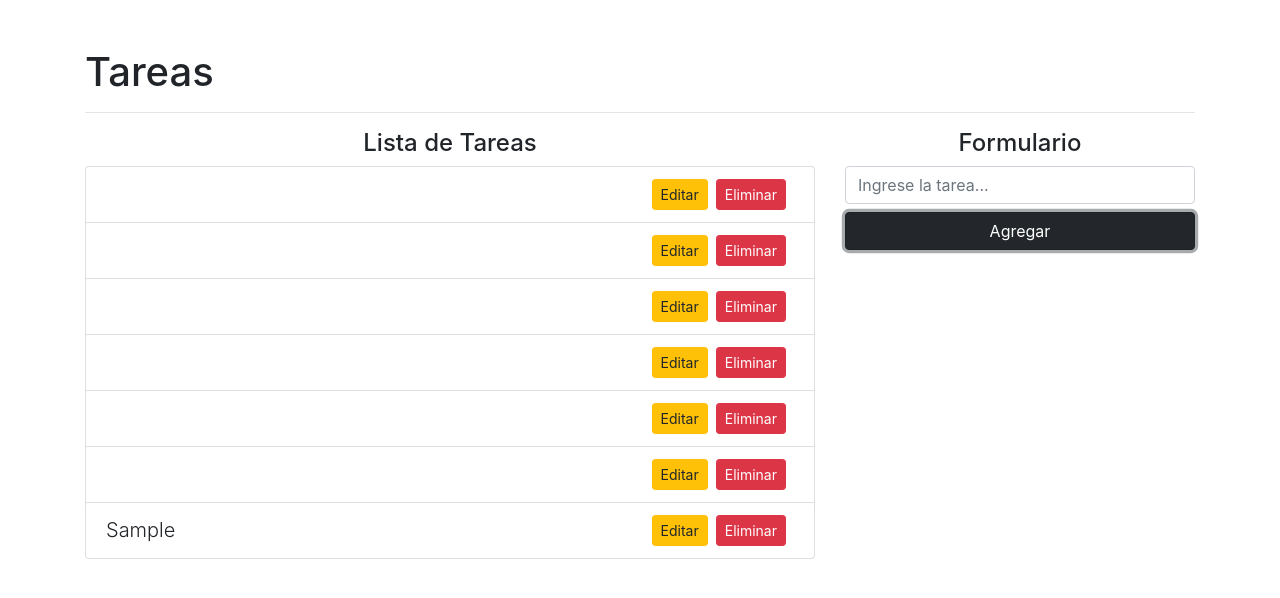
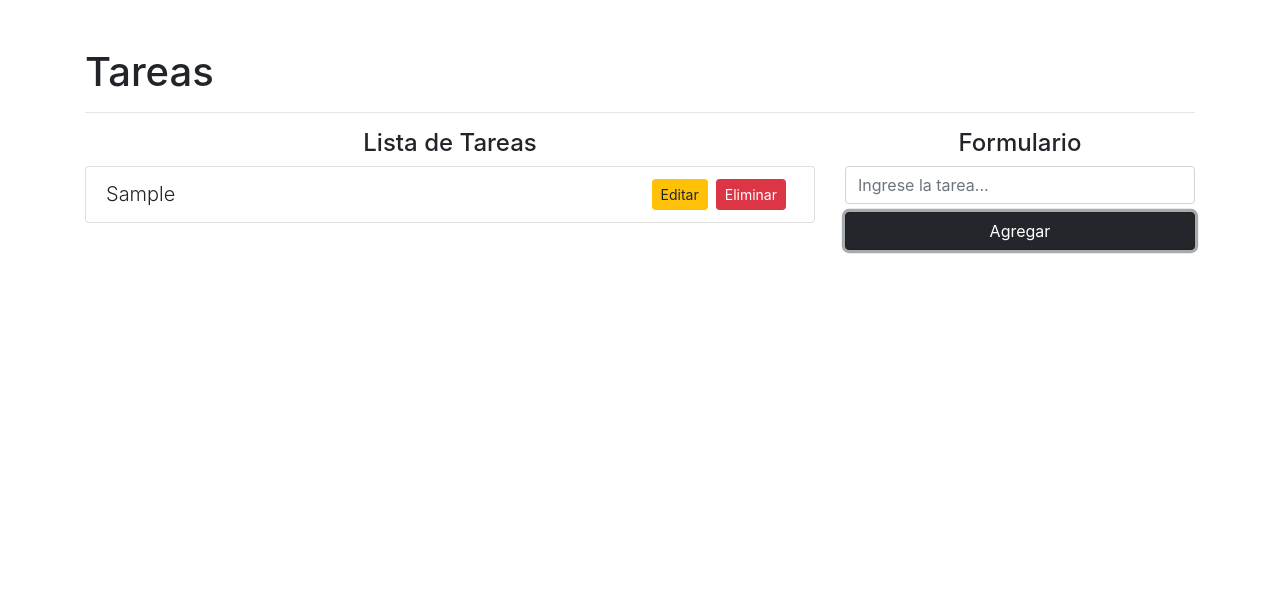
Before and after one commit to Polobis16/crud, a React (Create React App) app: page / in a window 1280 px wide. Both pictures are taken after typing "Sample" into the empty fields and a click on the button "Agregar". Shown: the top 598 px of the page. Built offline with nearby package versions, Linux system fonts and the light colour scheme.

Commit message:
tutorial16

```diff
--- a/src/App.js
+++ b/src/App.js
@@ -1,5 +1,5 @@
 import React, { useState } from 'react'
-import { isEmpty } from 'lodash'
+import { isEmpty, size } from 'lodash'
 import shortid from 'shortid'
 
 function App() {
@@ -14,12 +14,17 @@ function App() {
     }
 
     const newTask = {
-      id: shortid.generate,
+      id: shortid.generate(),
       name: task
     }
 
-    setTasks([ ...task, newTask])
+    setTasks([ ...tasks, newTask ])
     setTask("")
+  }
+
+  const deleteTask = (id) => {
+    const filteredTask = tasks.filter(task => task.id !== id)
+    setTasks(filteredTask)
   }
 
   return (
@@ -29,17 +34,32 @@ function App() {
       <div className="row">
         <div className ="col-8">
           <h4 className="text-center">Lista de Tareas</h4>
+          {
+            size(tasks) === 0 ? (
+              <h5 className="text-center">Aún no hay Tareas Programadas</h5>
+            ) : (
               <ul className="list-group">
               {
                 tasks.map((task) => (
                   <li className="list-group-item" key={task.id}>
                     <span className="lead">{task.name}</span>
-                <button className="btn btn-danger btn-sm float-right mx-2">Eliminar</button>
-                <button className="btn btn-warning btn-sm float-right">Editar</button>
+                    <button
+                      className="btn btn-danger btn-sm float-right mx-2"
+                      onClick={() => deleteTask(task.id)}
+                    >
+                      Eliminar
+                    </button>
+                    <button
+                      className="btn btn-warning btn-sm float-right"
+                    >
+                      Editar
+                    </button>
                   </li>
                 ))
               }
               </ul>
+            )
+          }
         </div>
         <div className ="col-4">
         <h4 className="text-center">Formulario</h4>
```
Lines whose indentation alone changed are shown as unchanged.
